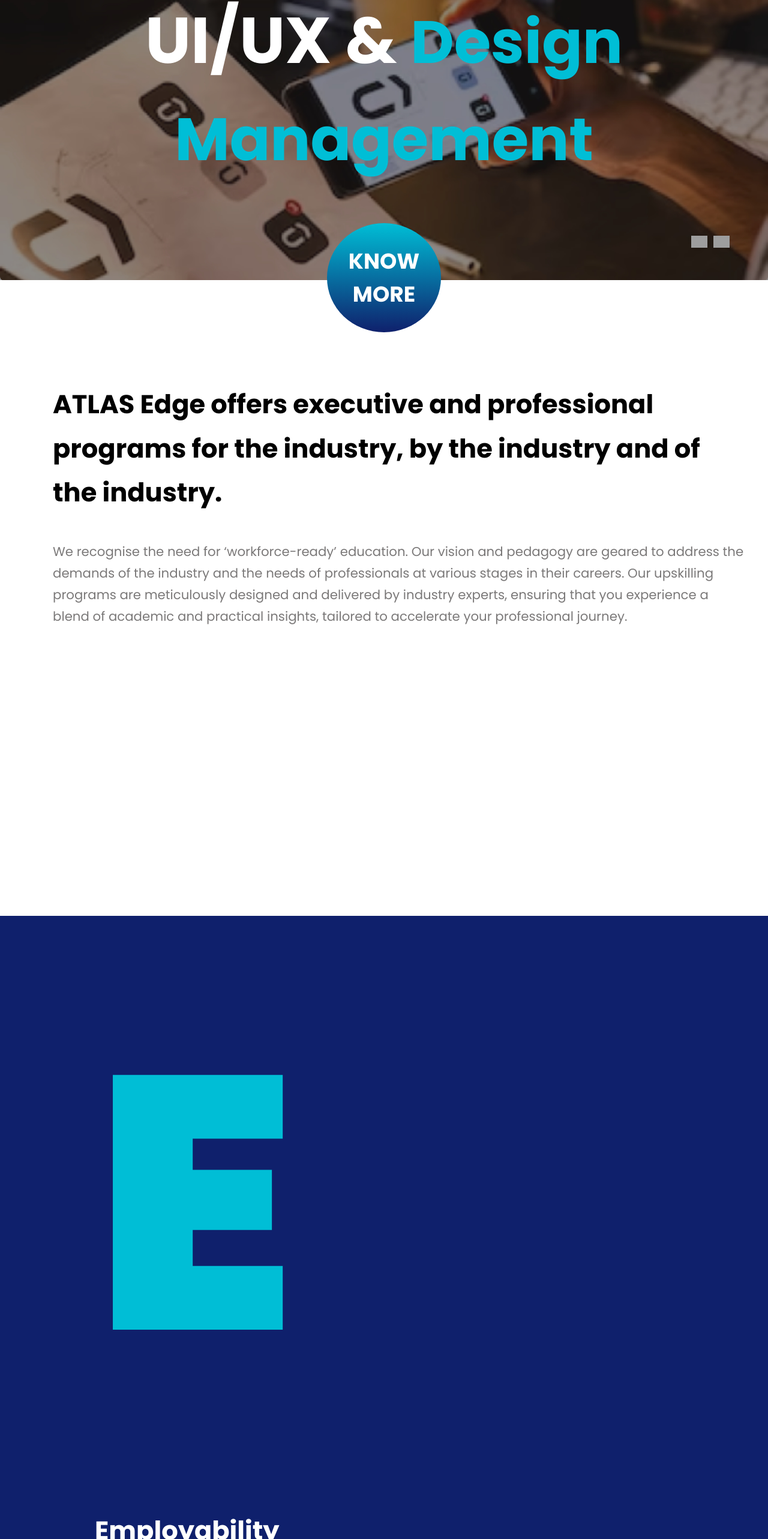
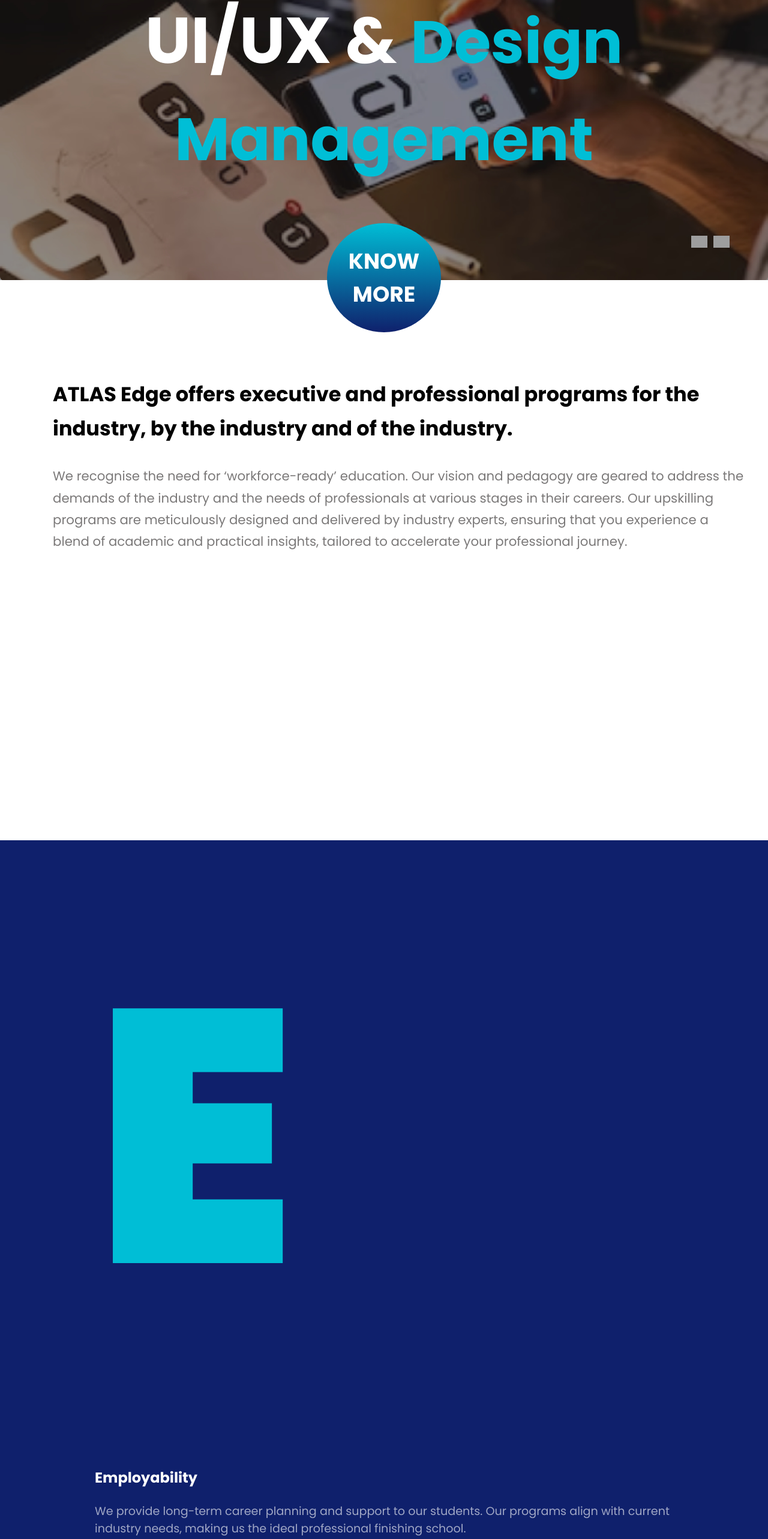
Before and after one commit to abhinaba900/atlas-edge-landing-page, a React (Create React App) app: page / in a window 1280 px wide. Shown: the part 169-2735 px from the top of the page at 60% size. Built offline with nearby package versions, Linux system fonts and the light colour scheme; grey boxes are pictures that could not be loaded.

Commit message:
commit 8

```diff
--- a/src/component/AtlasEdgeOffer.css
+++ b/src/component/AtlasEdgeOffer.css
@@ -40,6 +40,7 @@
   display: flex;
   justify-content: space-around;
   align-self: flex-start;
+  align-items: stretch;
 }
 
 .atlas-edge-offer-content {
@@ -57,16 +58,24 @@
 }
 
 #second-content>h3 {
-  font-size: 1.8em;
+  font-size: 1.4em;
   font-weight: bold 600;
+  font-family: var(--PO);
+  font-weight:bold 400;
 }
 
 #second-content>article {
   font-size: 0.888em;
+  opacity: 100%;
+  font-family: var(--PO);
+  font-weight: bold 400;
   color: var(--textColor);
 }
 .atlas-edge-offer-content h3 {
-  font-size: 1.8em;
+  font-size: 1.4em;
+  font-family: "poppins";
+  font-weight: bold 400;
+  opacity: 100%;
   font-weight: bold 600;
 }
 
--- a/src/component/DubbleAutoSlider.css
+++ b/src/component/DubbleAutoSlider.css
@@ -1,11 +1,12 @@
 .app-container {
   display: flex;
-  height: 40em;
+  height: 35em;
   background-color: #0F206C;
   justify-content: center;
   gap: 1em;
   margin: auto;
   align-items: center;
+  position: relative;
 }
 
 .slider-container {
@@ -33,10 +34,11 @@
 }
 
 .button-container {
-  position: relative;
+  position: absolute;
   display: flex;
   gap: 1em;
-  top: 30%;
+  top: 80%;
+  left: 52%;
 }
 
 #prev-button, #next-button {
@@ -50,13 +52,13 @@
   cursor: pointer;
 }
 .textcontaner>h3{
-  font-size: 1.8em;
+  font-size: 1em;
   font-weight: bold 400;
   opacity: 100%;
   color: #FFFFFF;
 }
 .textcontaner>article{
-  font-size: 0.889em;
+  font-size: 0.799em;
   opacity: 60%;
   color: #FFFFFF;
 }
@@ -84,7 +86,8 @@
 @media all and (max-width: 52.75em) {
   .app-container{
     flex-direction: column;
-    height: 80em;
+    height: 50em;
+    margin-top: 2em;
   }
   .slider-container{
     width: 100%;
```
